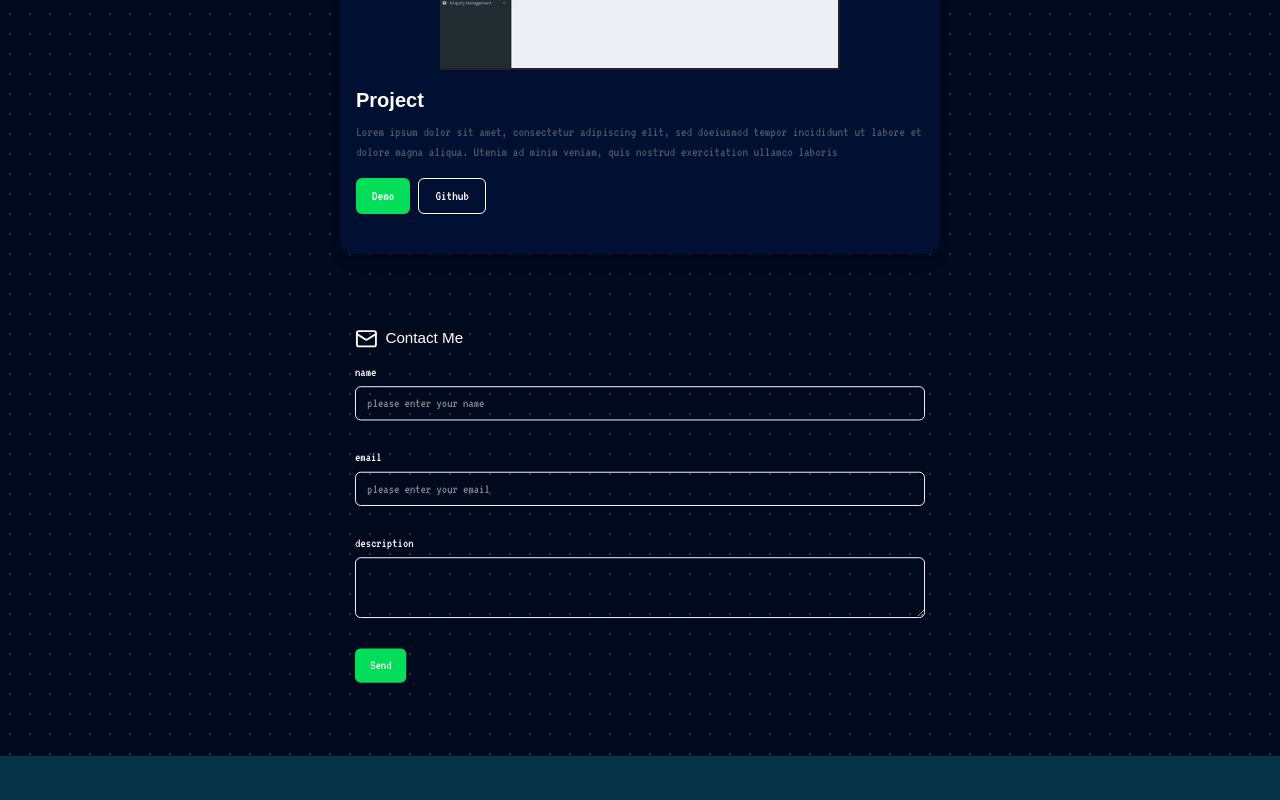
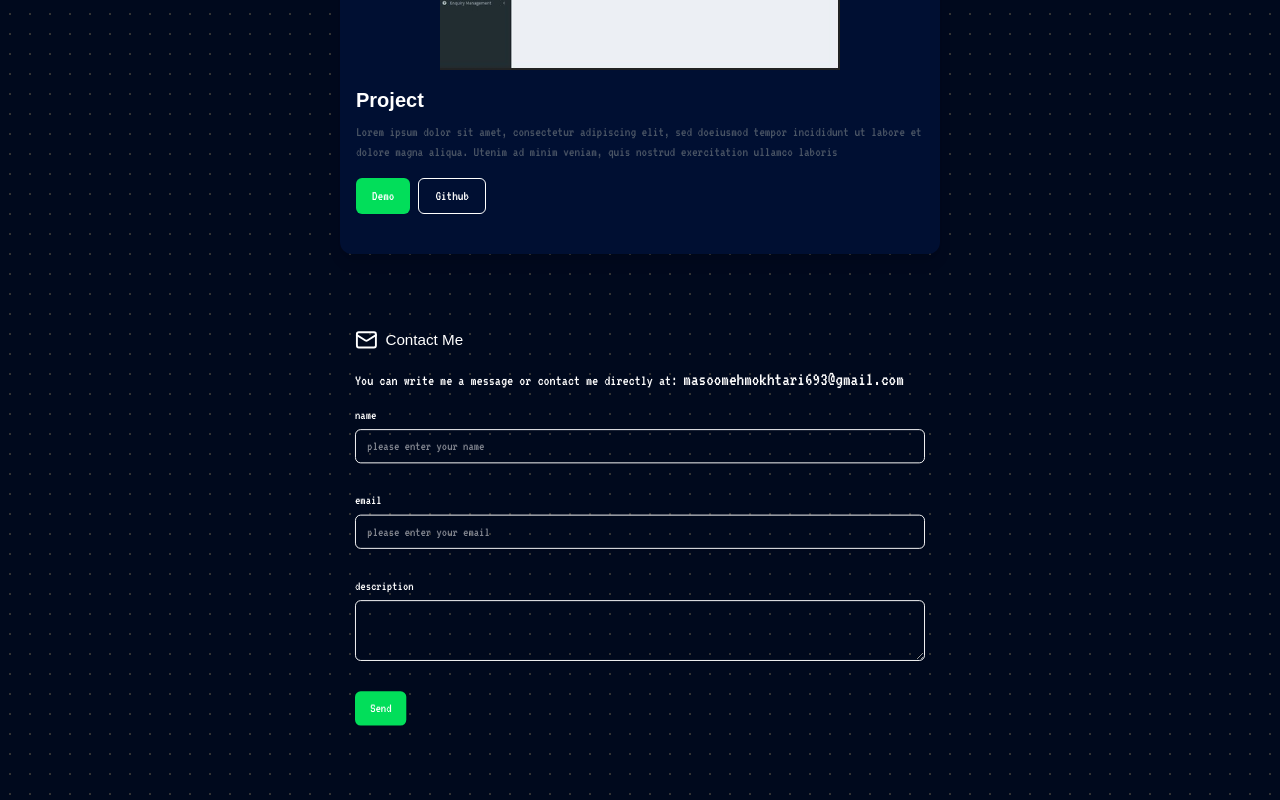
Before and after one commit to MasoomehMokhtari78/Portfolio, a Next.js app: page / in a window 1280 px wide. Shown: the part 1696-2496 px from the top of the page. Before the commit the page ends 2452 px from the top, so only its background shows below. Built offline with nearby package versions, Linux system fonts and the light colour scheme; a web font is replaced by a local one.

Commit message:
add email to contact section

```diff
--- a/app/page.tsx
+++ b/app/page.tsx
@@ -11,7 +11,9 @@ export default function Home() {
         <Introduction />
         {/* <Technologies /> */}
         <Projects />
-        <Contact />
+        <div id="contact-section" className="w-full">
+          <Contact />
+        </div>
       </main>
     </>
   );
--- a/components/Contact.tsx
+++ b/components/Contact.tsx
@@ -51,13 +51,22 @@ export const Contact = () => {
         <Mail fontSize={14} />
         <h3>Contact Me</h3>
       </div>
+      <p>
+        You can write me a message or contact me directly at:{" "}
+        <a
+          className="text-xl cursor-pointer hover:underline"
+          href="mailto:masoomehmokhtari693@gmail.com"
+        >
+          masoomehmokhtari693@gmail.com
+        </a>
+      </p>
       <Form {...form}>
         <form onSubmit={form.handleSubmit(onSubmit)} className="space-y-8">
           {fields.map(({ name, placeholder, type }) => (
             <FormField
               key={name}
               control={form.control}
-              name={name as string}
+              name={name}
               render={({ field }) => (
                 <FormItem>
                   <FormLabel>{name}</FormLabel>
--- a/components/Introduction/Introduction.tsx
+++ b/components/Introduction/Introduction.tsx
@@ -1,8 +1,6 @@
 "use client";
 
 import React, { useState, useEffect } from "react";
-import { Button } from "../ui/button";
-import { siGithub } from "simple-icons";
 import { motion } from "framer-motion";
 import { FaLinkedin } from "react-icons/fa";
 import { FaGithub } from "react-icons/fa6";
@@ -52,6 +50,12 @@ export const Introduction = () => {
     return () => clearTimeout(handleTyping);
   }, [charIndex, isDeleting, index]);
 
+  const scrollToContact = () => {
+    document
+      .getElementById("contact-section")
+      ?.scrollIntoView({ behavior: "smooth" });
+  };
+
   return (
     <section className="text-center my-10 flex flex-col items-center gap-8">
       <h2 className="text-3xl font-bold">
@@ -63,17 +67,18 @@ export const Introduction = () => {
         websites with React.
       </h2>
       <div className="w-52">
-        <GlowingButton>
+        <GlowingButton onClick={scrollToContact}>
           <h3 className="text-xl">Contact Me</h3>
         </GlowingButton>
       </div>
       <div className="flex w-full justify-center">
         {contacts.map((icon, index) => (
           <motion.span
-            className="text-xl font-semibold px-4 py-2 rounded-lg shadow-md transition duration-300"
+            className="text-xl font-semibold px-4 py-2"
             whileHover={{ scale: 1.5 }}
+            key={`${index}`}
           >
-            <a key={`${index}`}>{icon}</a>
+            <a>{icon}</a>
           </motion.span>
         ))}
       </div>
--- a/components/ui/GlowingButton.tsx
+++ b/components/ui/GlowingButton.tsx
@@ -2,11 +2,16 @@ import { motion } from "framer-motion";
 
 const GlowingButton = ({
   children,
+  onClick,
 }: {
   children?: string | React.ReactNode;
+  onClick?: () => void;
 }) => {
   return (
-    <button className="relative inline-flex h-12 w-full overflow-hidden rounded-full p-[1px] focus:outline-none focus:ring-2 focus:ring-slate-400 focus:ring-offset-2 focus:ring-offset-slate-50">
+    <button
+      onClick={onClick}
+      className="relative inline-flex h-12 w-full overflow-hidden rounded-full p-[1px] focus:outline-none focus:ring-2 focus:ring-slate-400 focus:ring-offset-2 focus:ring-offset-slate-50"
+    >
       <span className="absolute inset-[-1000%] animate-[spin_2s_linear_infinite] bg-[conic-gradient(from_90deg_at_50%_50%,#E2CBFF_0%,#39b24b_50%,#E2CBFF_100%)]" />
       <span className="inline-flex h-full w-full cursor-pointer items-center justify-center rounded-full bg-slate-950 px-3 py-1 text-sm font-medium text-white backdrop-blur-3xl">
         {children}
```
